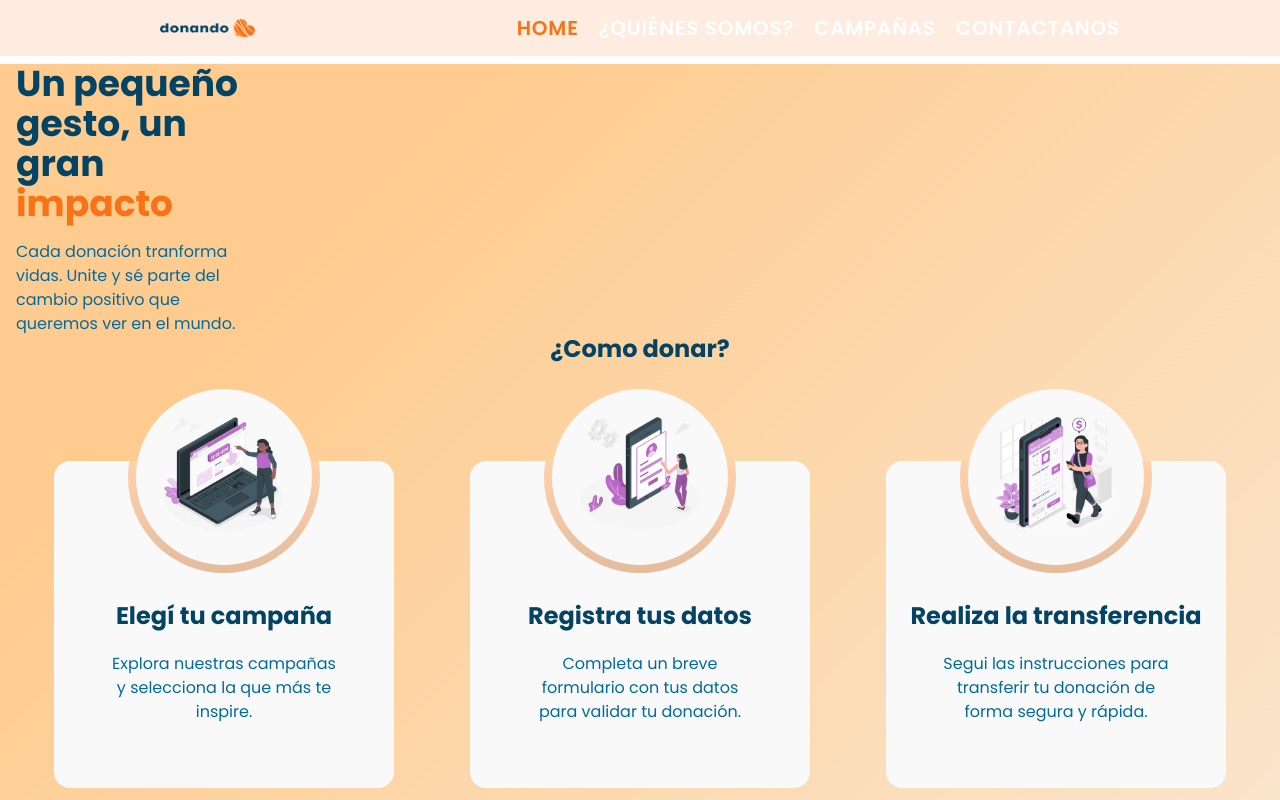
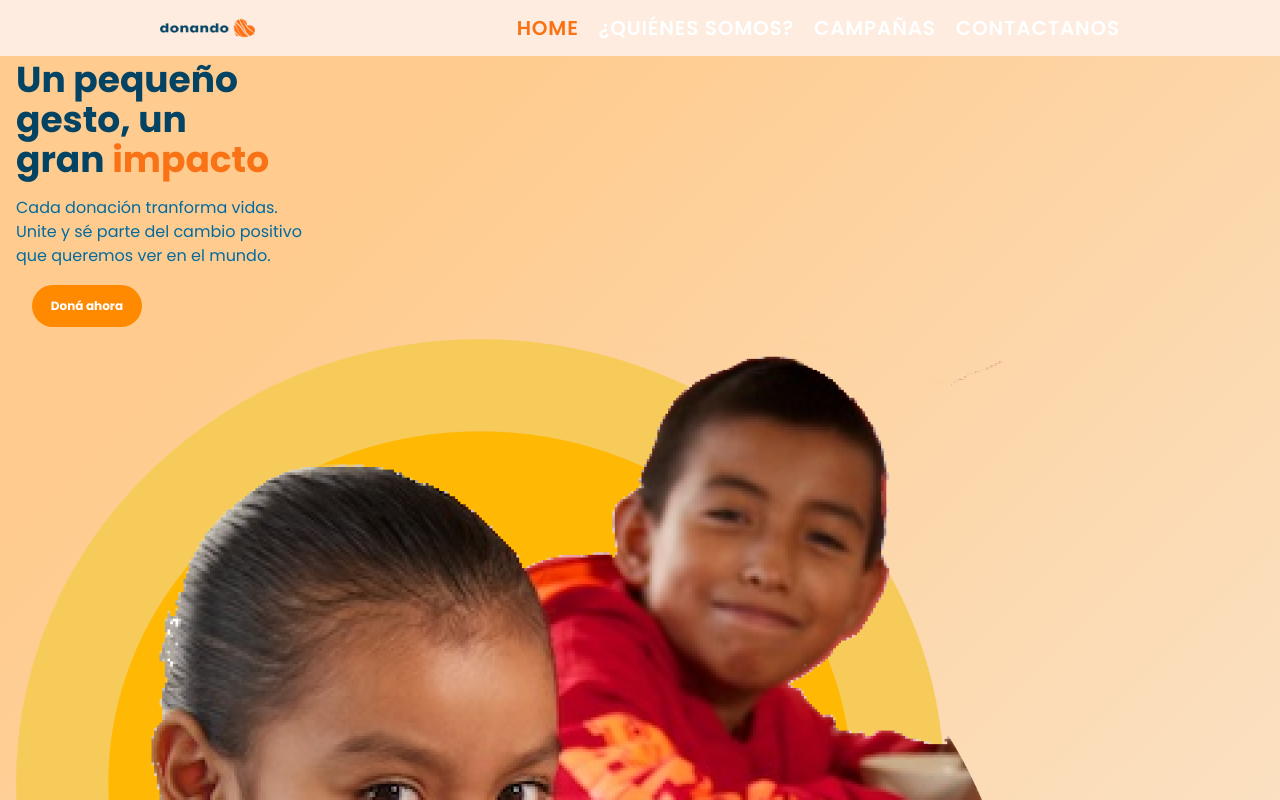
Before and after one commit to eze-alvarez/FrontNoCountry, a React (Vite) app: page / in a window 1280 px wide. Shown: the top 800 px of the page. Built offline with nearby package versions, Linux system fonts and the light colour scheme.

Commit message:
fix:Text Hero, home.png, se agrego la parte superior del home

```diff
--- /dev/null
+++ b/src/components/UI/Card-Hero/CardHero.jsx
@@ -0,0 +1,18 @@
+import TextHero from "../TextHero/textHero"
+import boys from "../../../assets/Images/commonImg/Home.png"
+import { Link } from "react-router-dom";
+export default function CardHero() {
+  return (
+    <div className="h-[calc(100vh-56px)]">
+        <TextHero/>
+        <Link to="/login">
+            <button className="  bg-btn-orange h-42 w-110 rounded-full self-end my-1 mb-3 ml-4">
+              <p className="text-white text-xs font-bold">Doná ahora</p>
+            </button>
+        </Link>
+        <div className="h-[378px] w-full ">
+          <img src={boys} alt="boys"/>
+        </div>
+    </div>
+  )
+}
--- a/src/components/UI/TextHero/textHero.jsx
+++ b/src/components/UI/TextHero/textHero.jsx
@@ -3,11 +3,11 @@
 const TextHero = () => {
     return (
         <>
-            <div className=" container flex flex-col mb-16 mt-16 h-[205px] w-[318] ">
-                <div className="w-[250px]">
+            <div className=" container flex flex-col mb-4 mt-14 h-[205px] w-[318px]">
+                <div className="w-full">
                     <h1 className="text-blue  text-4xl text-left">Un pequeño <br />gesto, un <br /> gran <spam className="text-orange-500">impacto</spam>
                     </h1>
-                    <p className="text-base mt-4 ">Cada donación tranforma vidas. Unite y sé parte del cambio positivo que queremos ver en el mundo.</p></div>
+                    <p className="text-base mt-4 ">Cada donación tranforma vidas. <br />Unite y sé parte del cambio positivo que queremos ver en el mundo.</p></div>
 
             </div>
         </>
--- a/src/pages/Home/Home.jsx
+++ b/src/pages/Home/Home.jsx
@@ -1,12 +1,11 @@
 import HowToDonate from "../../components/HowDonate/howToDonate";
 import SectionCampaigns from "../../components/Sect-Campaigns/sectionCampaigns";
-import TextHero from "../../components/UI/TextHero/textHero";
-
+import CardHero from "../../components/UI/Card-Hero/CardHero";
 
 export default function Home() {
   return (
-    <div className="w-full px-4">
-      <TextHero/>
+    <div className="w-full px-4 pt-1">
+      <CardHero />
       <HowToDonate />
       <SectionCampaigns />
     </div>
--- a/src/routes/myRoutes.jsx
+++ b/src/routes/myRoutes.jsx
@@ -1,15 +1,15 @@
-import React, { Suspense, lazy } from "react";
+import { Suspense, lazy } from "react";
 import { BrowserRouter as Router, Routes, Route } from "react-router-dom";
 import LoadingSpinner from "../components/UI/Loading/LoadingSpinner";
 import Layout from "../layout/layout";
 import ScrollToTop from "../components/ScrollToTop/scrollToTop";
-
 /* Routes */
 
 const Home = lazy(() => import("../pages/Home/Home"));
 const Campaign = lazy(() => import("../pages/Campaign/campaign"));
 const AllCampaigns = lazy(() => import("../pages/AllCampaigns/allCampaigns"));
 const Login = lazy(() => import("../pages/login/Login"));
+const Registro = lazy(() => import("../pages/registro/Registro"));
 const Error = lazy(() => import("../pages/Error/error"));
 
 const MyRoutes = () => {
@@ -24,6 +24,7 @@ const MyRoutes = () => {
                     <Route path="/campaign/:id" element={<Campaign />} />
                     <Route path="/allCampaigns" element={<AllCampaigns />} />
                     <Route path="/login" element={<Login />} />
+                    <Route path="/registro" element={<Registro />} />
 
 
                     <Route path="*" element={<Error />} />
```
Also changed, not shown: src/assets/Images/commonImg/Home.png.
